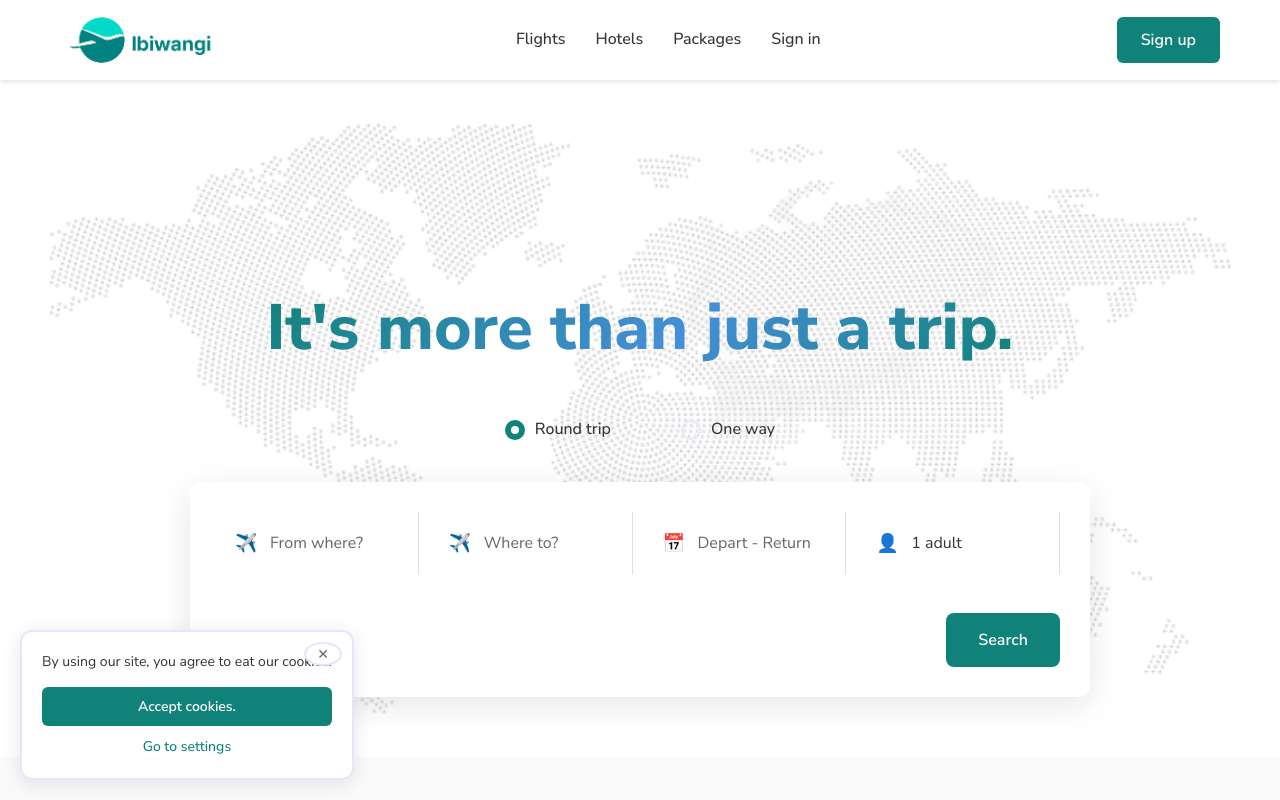
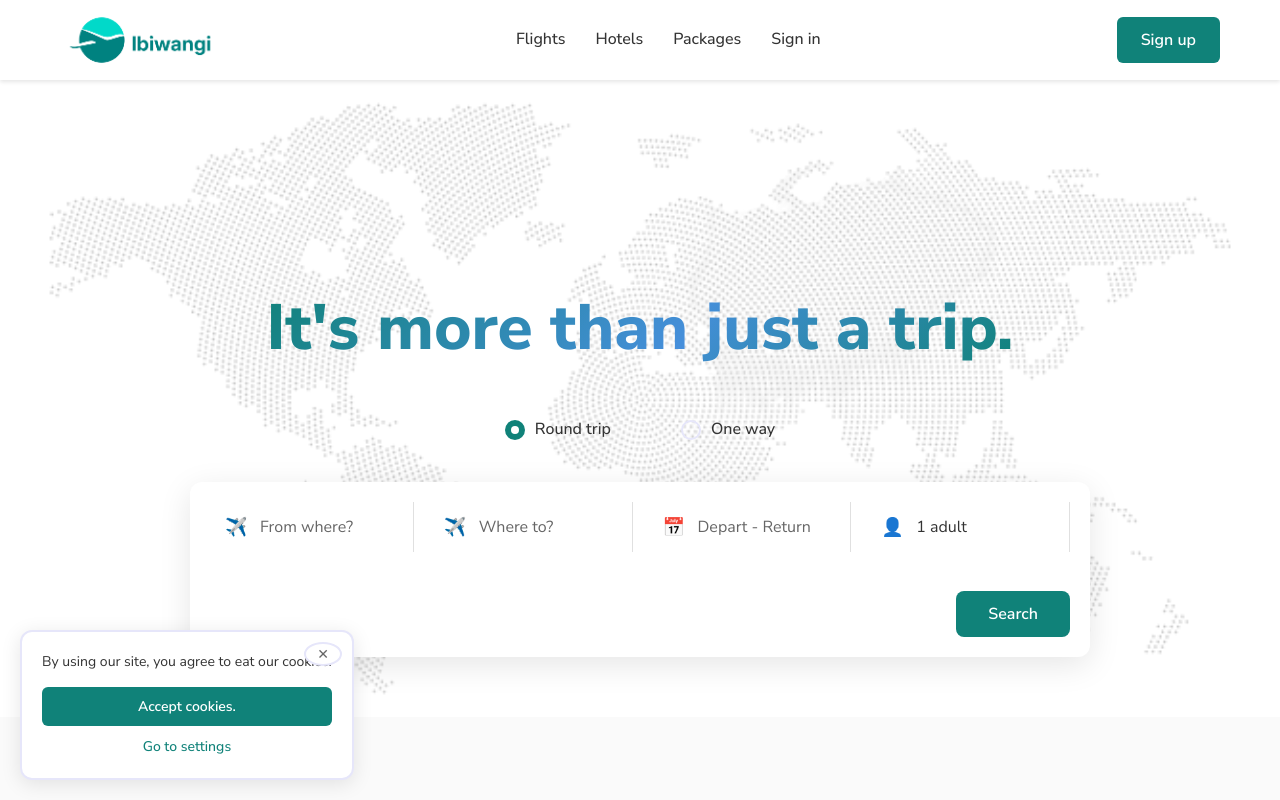
Before and after one commit to Alphatecks/Ibwangi-travels, a React (Vite) app: page / in a window 1280 px wide. Shown: the top 800 px of the page. Built offline with nearby package versions, Linux system fonts and the light colour scheme; the HTML template or start-up script is replaced by a standard one.

Commit message:
Reduce search component heights across all pages for more compact design

```diff
--- a/src/App.css
+++ b/src/App.css
@@ -299,7 +299,7 @@ body {
   width: 100%;
   max-width: 900px;
   margin: 0 auto;
-  padding: 30px;
+  padding: 20px;
   background: white;
   border-radius: 12px;
   box-shadow: 0 8px 32px rgba(0,0,0,0.1);
@@ -330,7 +330,7 @@ body {
 
 .input-group input {
   width: 100%;
-  padding: 16px 16px 16px 50px;
+  padding: 12px 16px 12px 50px;
   border: 2px solid #E6E6FA;
   border-radius: 8px;
   font-size: 16px;
@@ -353,7 +353,7 @@ body {
   background: #108279;
   color: white;
   border: none;
-  padding: 16px 32px;
+  padding: 12px 32px;
   border-radius: 8px;
   font-weight: 600;
   font-size: 16px;
--- a/src/FlightSearchResults.css
+++ b/src/FlightSearchResults.css
@@ -11,8 +11,8 @@
 /* Search Form Container */
 .search-form-container {
   background: linear-gradient(135deg, #f8f9fa 0%, #e9ecef 100%);
-  padding: 40px 0;
-  margin-bottom: 40px;
+  padding: 25px 0;
+  margin-bottom: 30px;
   width: 100vw;
 }
 
@@ -20,7 +20,7 @@
   width: 100%;
   max-width: 1400px;
   margin: 0 auto;
-  padding: 30px 40px;
+  padding: 20px 30px;
   background: white;
   border-radius: 12px;
   box-shadow: 0 8px 32px rgba(0,0,0,0.1);
--- a/src/HotelsPage.css
+++ b/src/HotelsPage.css
@@ -56,7 +56,7 @@
   margin: 0 auto;
   position: relative;
   /* Place directly under subtitle using parent margin; no vertical translate */
-  padding: 24px;
+  padding: 16px;
 }
 
 .search-inputs {
@@ -89,7 +89,7 @@
 
 .input-group input {
   width: 100%;
-  padding: 20px 20px 20px 50px;
+  padding: 14px 20px 14px 50px;
   border: none;
   font-size: 16px;
   font-family: 'Nunito Sans', sans-serif;
@@ -133,7 +133,7 @@
   background: #108279;
   color: white;
   border: none;
-  padding: 20px 32px;
+  padding: 14px 32px;
   font-size: 16px;
   font-weight: 600;
   cursor: pointer;
```
